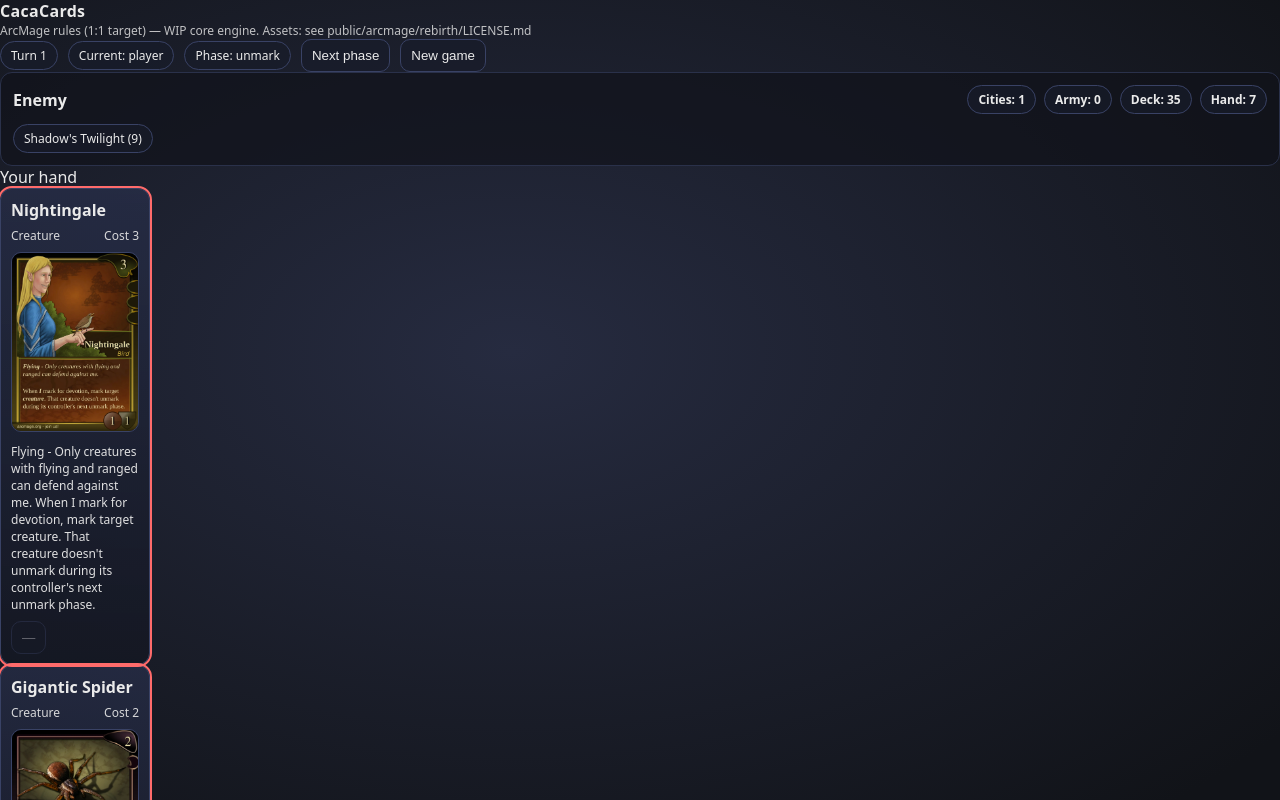
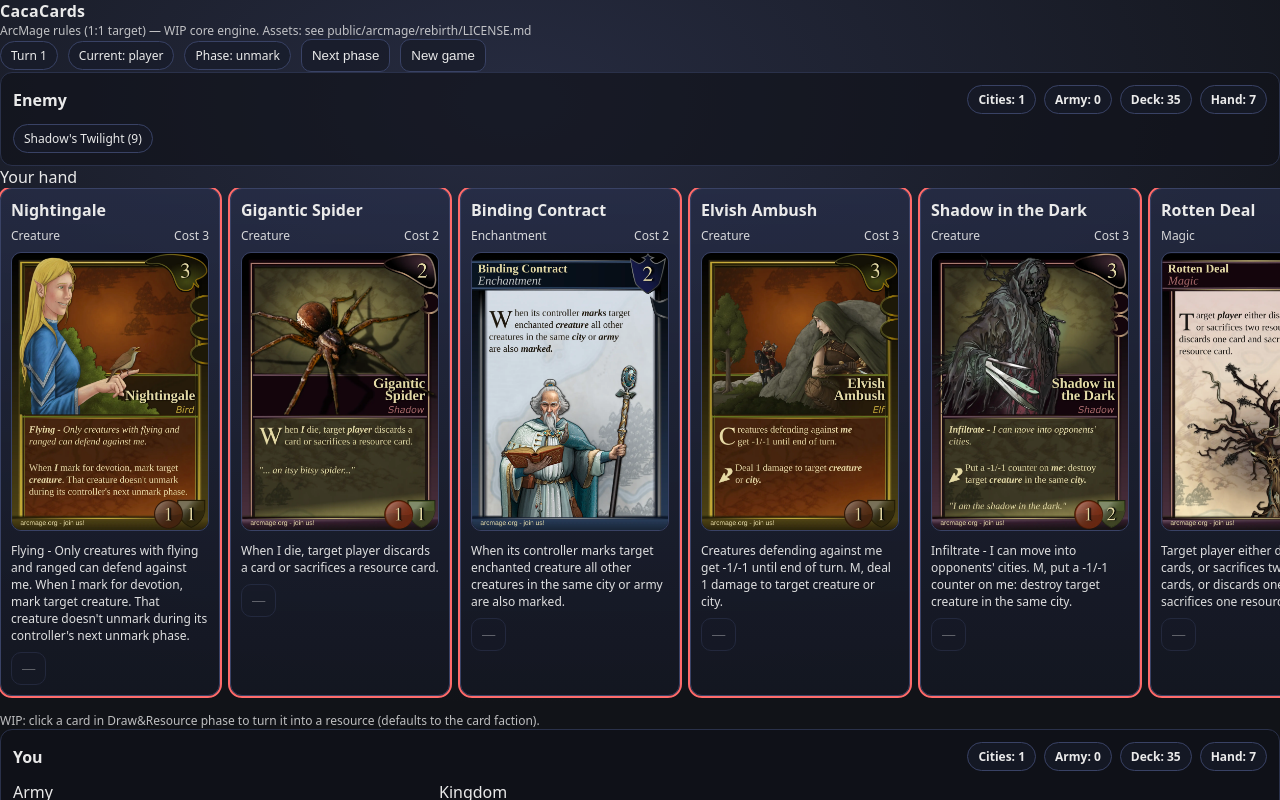
Before and after one commit to anthonymq/cacacards, a React (Vite) app: page / in a window 1280 px wide. Shown: the top 800 px of the page. Built offline with nearby package versions, Linux system fonts and the light colour scheme.

Commit message:
Merge PR #10
Co-authored-by: anma-hub <anma-hub@users.noreply.github.com>

```diff
--- a/src/styles.css
+++ b/src/styles.css
@@ -59,8 +59,23 @@ body { margin: 0; }
   gap: 10px;
 }
 
+/* Mobile-friendly horizontal scrolling hand */
+.handCards {
+  display: flex;
+  gap: 10px;
+  flex-wrap: nowrap;
+  overflow-x: auto;
+  padding-bottom: 6px;
+  scroll-snap-type: x mandatory;
+}
+
+.handCards > .card {
+  flex: 0 0 auto;
+  scroll-snap-align: start;
+}
+
 .card {
-  width: 150px;
+  width: 220px;
   padding: 10px;
   border: 1px solid #394265;
   border-radius: 12px;
```
